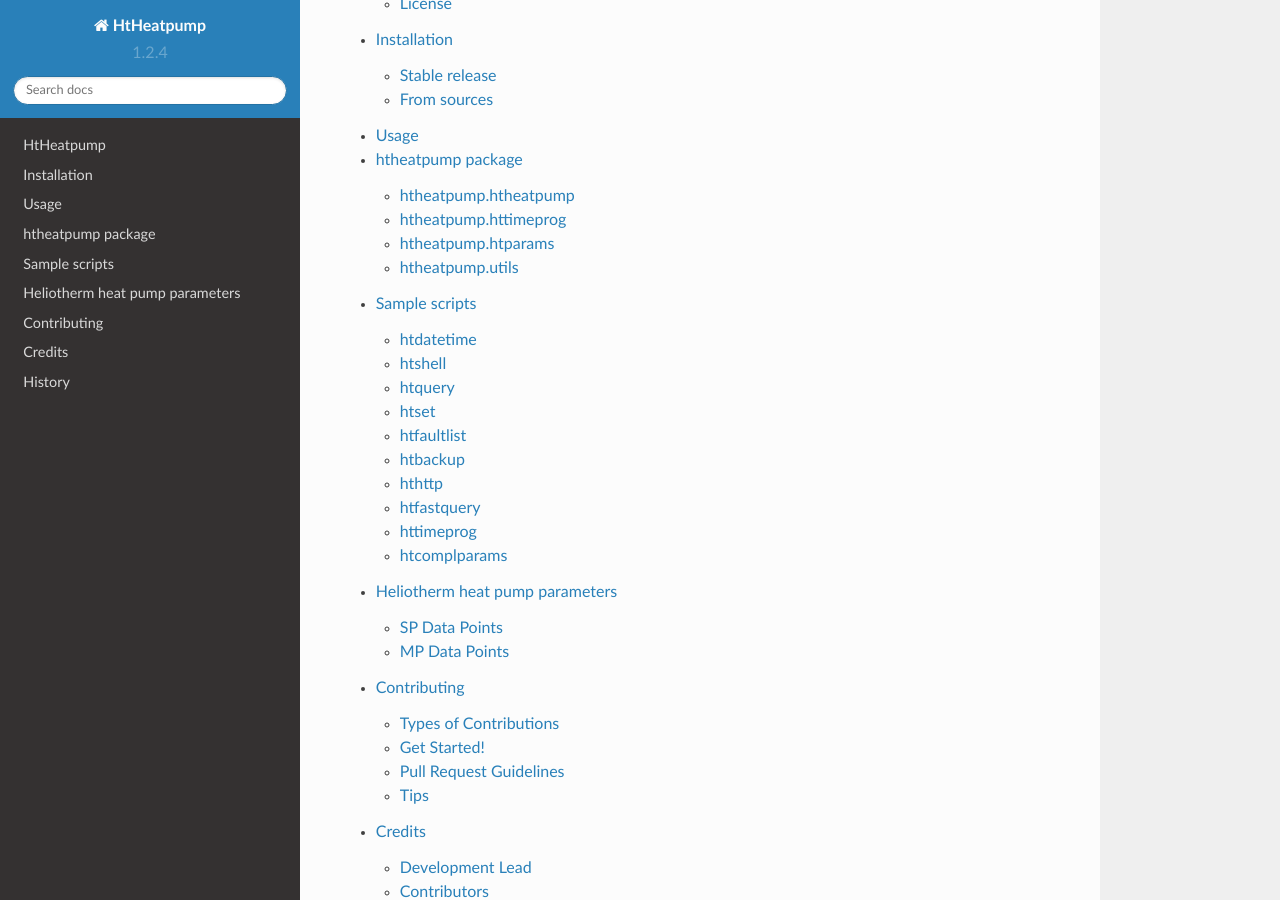
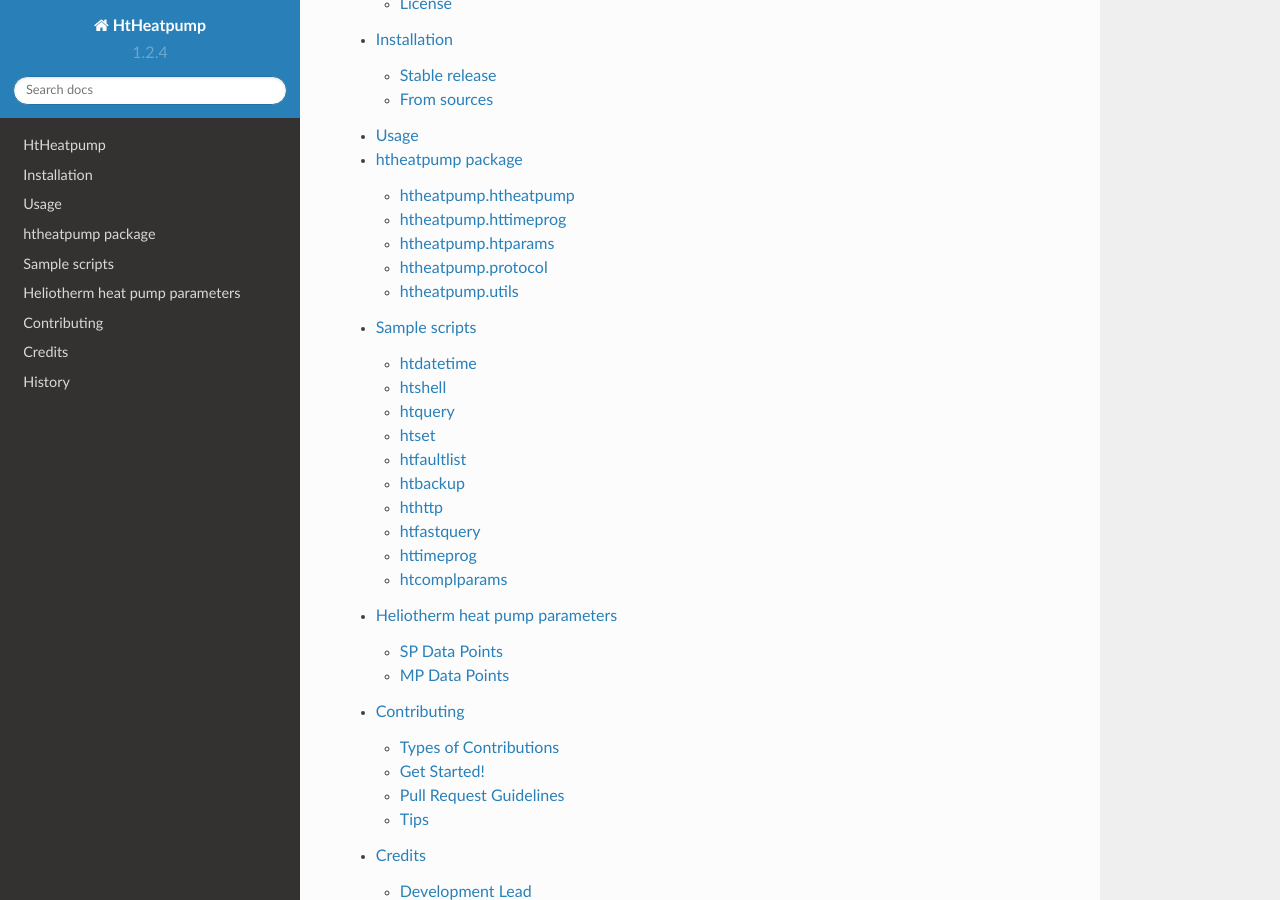
Before and after one commit to dstrigl/htheatpump, a Sphinx documentation site: the page built from docs/index.rst, in a window 1280 px wide and 900 px high, scrolled down 468 px. Built offline with Sphinx 7.4.7 and the Read the Docs theme 2.0.0, drawn with Linux system fonts in a browser that asks for light colours.

Commit message:
Added htheatpump.protocol to doc.

```diff
--- a/docs/htpackage.rst
+++ b/docs/htpackage.rst
@@ -19,6 +19,10 @@ htheatpump.htparams
 .. automodule:: htheatpump.htparams
    :members:
 
+htheatpump.protocol
+---------------------
+.. automodule:: htheatpump.protocol
+   :members:
 
 htheatpump.utils
 ---------------------
```
